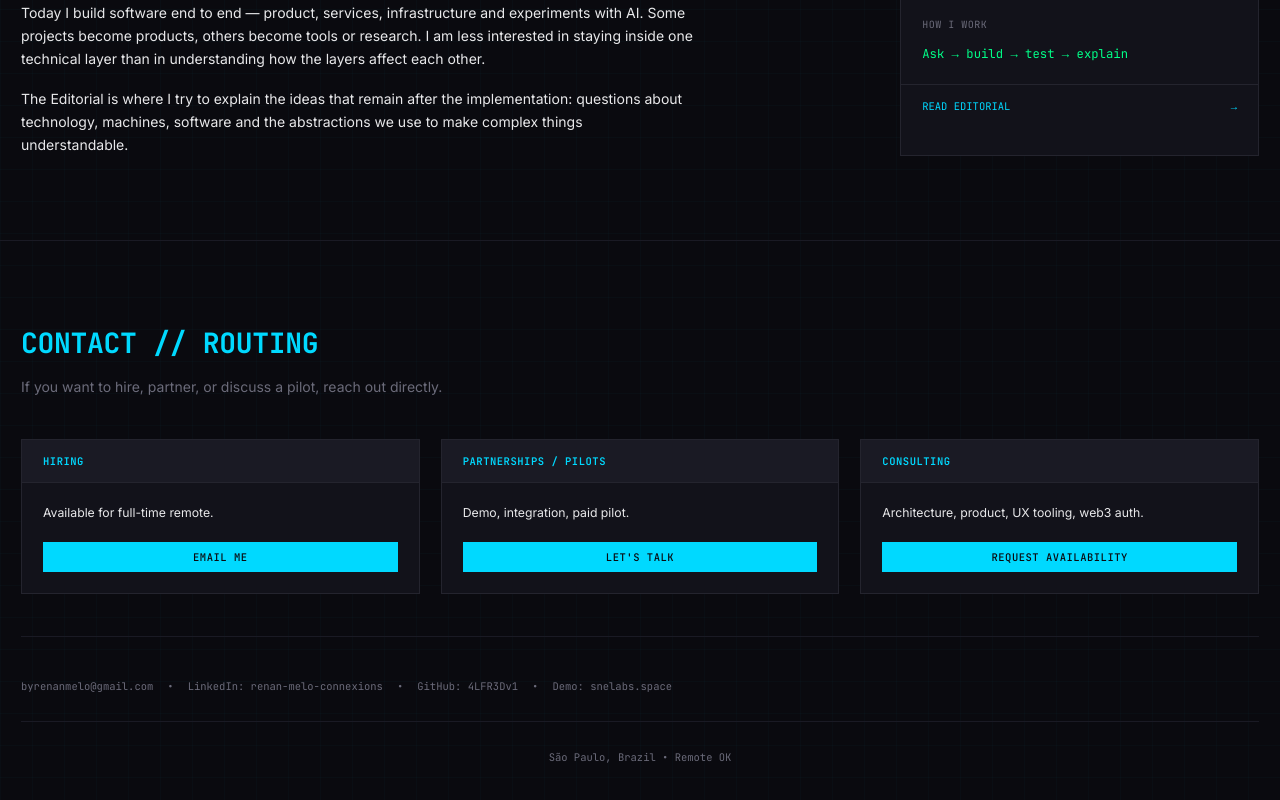
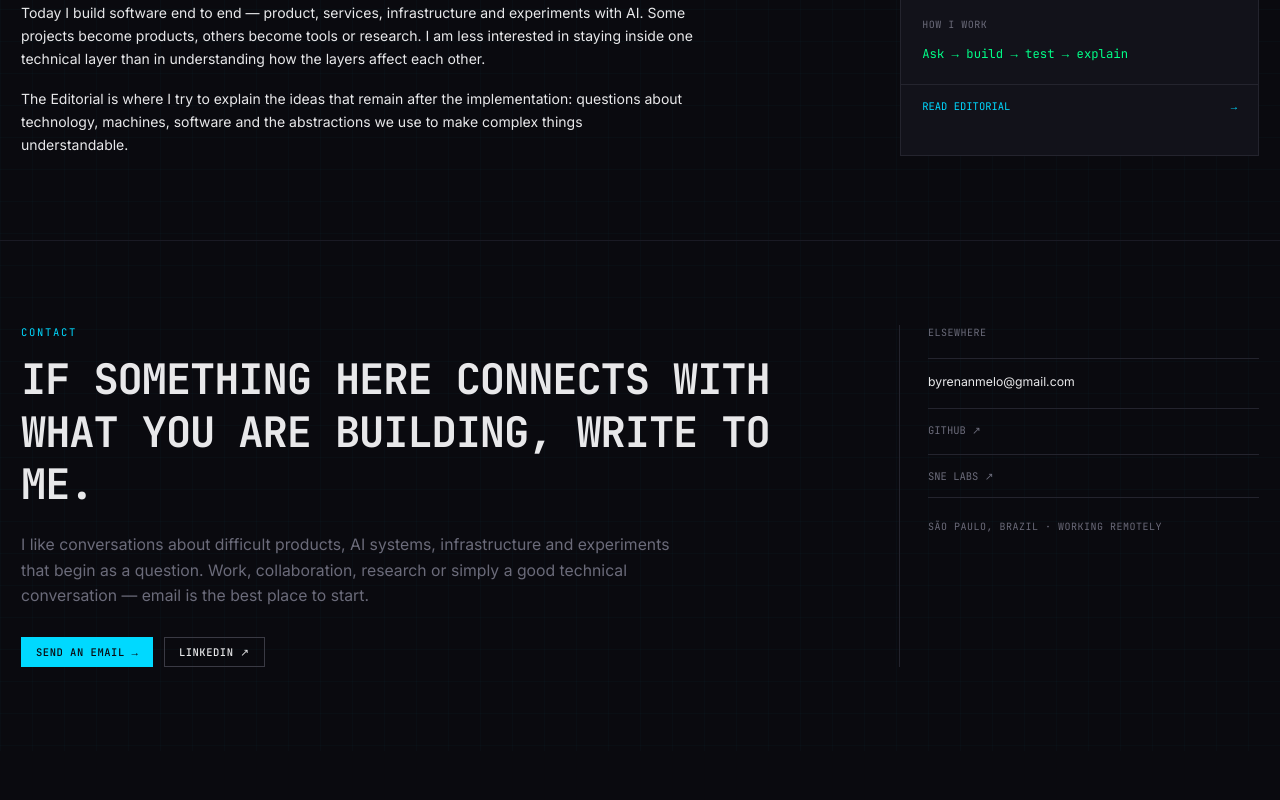
Before and after one commit to 4LFR3Dv1/Portfolio, a React (Vite) app: page / in a window 1280 px wide. Shown: the part 3351-4151 px from the top of the page. After the commit the page ends 4102 px from the top, so only its background shows below. Built offline with nearby package versions, Linux system fonts and the light colour scheme.

Commit message:
Contact: replace recruitment routing with simple conversation surface

```diff
--- a/src/app/components/contact-section.tsx
+++ b/src/app/components/contact-section.tsx
@@ -2,108 +2,66 @@ import { Button } from './button';
 import { useLanguage } from '../context/language-context';
 
 export function ContactSection() {
-  const { t } = useLanguage();
-
-  const contactCards = [
-    {
-      titleKey: 'contact.hiring.title',
-      descKey: 'contact.hiring.desc',
-      ctaKey: 'contact.hiring.cta',
-      action: () => window.open('mailto:byrenanmelo@gmail.com', '_self')
-    },
-    {
-      titleKey: 'contact.partnership.title',
-      descKey: 'contact.partnership.desc',
-      ctaKey: 'contact.partnership.cta',
-      action: () => window.open('mailto:byrenanmelo@gmail.com?subject=Partnership Inquiry', '_self')
-    },
-    {
-      titleKey: 'contact.consulting.title',
-      descKey: 'contact.consulting.desc',
-      ctaKey: 'contact.consulting.cta',
-      action: () => window.open('mailto:byrenanmelo@gmail.com?subject=Consulting Inquiry', '_self')
+  const { language } = useLanguage();
+  const copy = language === 'en'
+    ? {
+        eyebrow: 'CONTACT',
+        title: 'IF SOMETHING HERE CONNECTS WITH WHAT YOU ARE BUILDING, WRITE TO ME.',
+        body: 'I like conversations about difficult products, AI systems, infrastructure and experiments that begin as a question. Work, collaboration, research or simply a good technical conversation — email is the best place to start.',
+        email: 'SEND AN EMAIL →',
+        linkedin: 'LINKEDIN ↗',
+        github: 'GITHUB ↗',
+        labs: 'SNE LABS ↗',
+        location: 'São Paulo, Brazil · working remotely',
       }
-  ];
+    : {
+        eyebrow: 'CONTATO',
+        title: 'SE ALGO DAQUI CONVERSA COM O QUE VOCÊ ESTÁ CONSTRUINDO, ME ESCREVA.',
+        body: 'Gosto de conversar sobre produtos difíceis, sistemas com IA, infraestrutura e experimentos que começam como pergunta. Trabalho, colaboração, pesquisa ou simplesmente uma boa conversa técnica — email é o melhor começo.',
+        email: 'ENVIAR EMAIL →',
+        linkedin: 'LINKEDIN ↗',
+        github: 'GITHUB ↗',
+        labs: 'SNE LABS ↗',
+        location: 'São Paulo, Brasil · trabalho remoto',
+      };
 
   return (
-    <section className="max-w-[1600px] mx-auto px-6 py-16 lg:py-24 border-t border-[var(--border-subtle)]" id="contact">
-      {/* Section Header */}
-      <div className="mb-12">
-        <h2 className="font-mono font-bold mb-4" style={{ color: 'var(--electric-blue)' }}>
-          {t('contact.title')}
+    <section className="mx-auto max-w-[1600px] border-t border-[var(--border-subtle)] px-4 py-16 sm:px-6 lg:py-24" id="contact">
+      <div className="grid gap-10 lg:grid-cols-[minmax(0,1fr)_360px] lg:gap-20">
+        <div className="max-w-4xl">
+          <p className="font-mono text-xs uppercase tracking-[0.16em] text-[var(--electric-blue)]">{copy.eyebrow}</p>
+          <h2 className="mt-4 max-w-4xl font-mono text-3xl font-bold leading-tight tracking-tight text-[var(--terminal-text)] sm:text-4xl lg:text-5xl">
+            {copy.title}
           </h2>
-        <p className="text-base" style={{ color: 'var(--terminal-muted)' }}>
-          {t('contact.subtitle')}
-        </p>
-      </div>
+          <p className="mt-6 max-w-3xl text-base leading-relaxed text-[var(--terminal-muted)] sm:text-lg">{copy.body}</p>
 
-      {/* Contact Cards */}
-      <div className="grid md:grid-cols-3 gap-6 mb-12">
-        {contactCards.map((card, idx) => (
-          <div
-            key={idx}
-            className="border border-[var(--border-default)] bg-[var(--surface-1)] hover:border-[var(--electric-blue)] transition-all"
-          >
-            <div className="border-b border-[var(--border-default)] px-6 py-4 bg-[var(--surface-2)]">
-              <div className="font-mono text-xs uppercase tracking-wider font-semibold" style={{ color: 'var(--electric-blue)' }}>
-                {t(card.titleKey)}
-              </div>
-            </div>
-            <div className="p-6 space-y-6">
-              <p className="text-sm" style={{ color: 'var(--terminal-text)' }}>
-                {t(card.descKey)}
-              </p>
-              <Button variant="primary" onClick={card.action} className="w-full">
-                {t(card.ctaKey)}
+          <div className="mt-8 flex flex-wrap gap-3">
+            <Button variant="primary" onClick={() => window.open('mailto:byrenanmelo@gmail.com', '_self')}>
+              {copy.email}
+            </Button>
+            <Button variant="secondary" onClick={() => window.open('https://linkedin.com/in/renan-melo-connexions', '_blank', 'noopener,noreferrer')}>
+              {copy.linkedin}
             </Button>
           </div>
         </div>
-        ))}
-      </div>
 
-      {/* Footer Links */}
-      <div className="pt-12 border-t border-[var(--border-subtle)]">
-        <div className="flex flex-wrap gap-4 font-mono text-xs" style={{ color: 'var(--terminal-muted)' }}>
-          <a
-            href="mailto:byrenanmelo@gmail.com"
-            className="hover:text-[var(--electric-blue)] transition-colors"
-          >
+        <aside className="border-l border-[var(--border-default)] pl-6 sm:pl-8">
+          <p className="font-mono text-[10px] uppercase tracking-wider text-[var(--terminal-muted)]">
+            {language === 'en' ? 'Elsewhere' : 'Outros lugares'}
+          </p>
+          <div className="mt-5 grid gap-1">
+            <a href="mailto:byrenanmelo@gmail.com" className="border-t border-[var(--border-default)] py-4 text-sm text-[var(--terminal-text)] transition-colors hover:text-[var(--electric-blue)]">
               byrenanmelo@gmail.com
             </a>
-          <span>•</span>
-          <a
-            href="https://linkedin.com/in/renan-melo-connexions"
-            target="_blank"
-            rel="noopener noreferrer"
-            className="hover:text-[var(--electric-blue)] transition-colors"
-          >
-            LinkedIn: renan-melo-connexions
+            <a href="https://github.com/4LFR3Dv1" target="_blank" rel="noopener noreferrer" className="border-t border-[var(--border-default)] py-4 font-mono text-xs text-[var(--terminal-muted)] transition-colors hover:text-[var(--electric-blue)]">
+              {copy.github}
             </a>
-          <span>•</span>
-          <a
-            href="https://github.com/4LFR3Dv1"
-            target="_blank"
-            rel="noopener noreferrer"
-            className="hover:text-[var(--electric-blue)] transition-colors"
-          >
-            GitHub: 4LFR3Dv1
-          </a>
-          <span>•</span>
-          <a
-            href="https://snelabs.space"
-            target="_blank"
-            rel="noopener noreferrer"
-            className="hover:text-[var(--electric-blue)] transition-colors"
-          >
-            Demo: snelabs.space
+            <a href="https://snelabs.space" target="_blank" rel="noopener noreferrer" className="border-y border-[var(--border-default)] py-4 font-mono text-xs text-[var(--terminal-muted)] transition-colors hover:text-[var(--electric-blue)]">
+              {copy.labs}
             </a>
           </div>
-
-        <div className="mt-8 pt-8 border-t border-[var(--border-subtle)] text-center">
-          <p className="font-mono text-xs" style={{ color: 'var(--terminal-muted)' }}>
-            {t('contact.location')}
-          </p>
-        </div>
+          <p className="mt-6 font-mono text-[10px] uppercase tracking-wider text-[var(--terminal-muted)]">{copy.location}</p>
+        </aside>
       </div>
     </section>
   );
```
Lines whose indentation alone changed are shown as unchanged.
